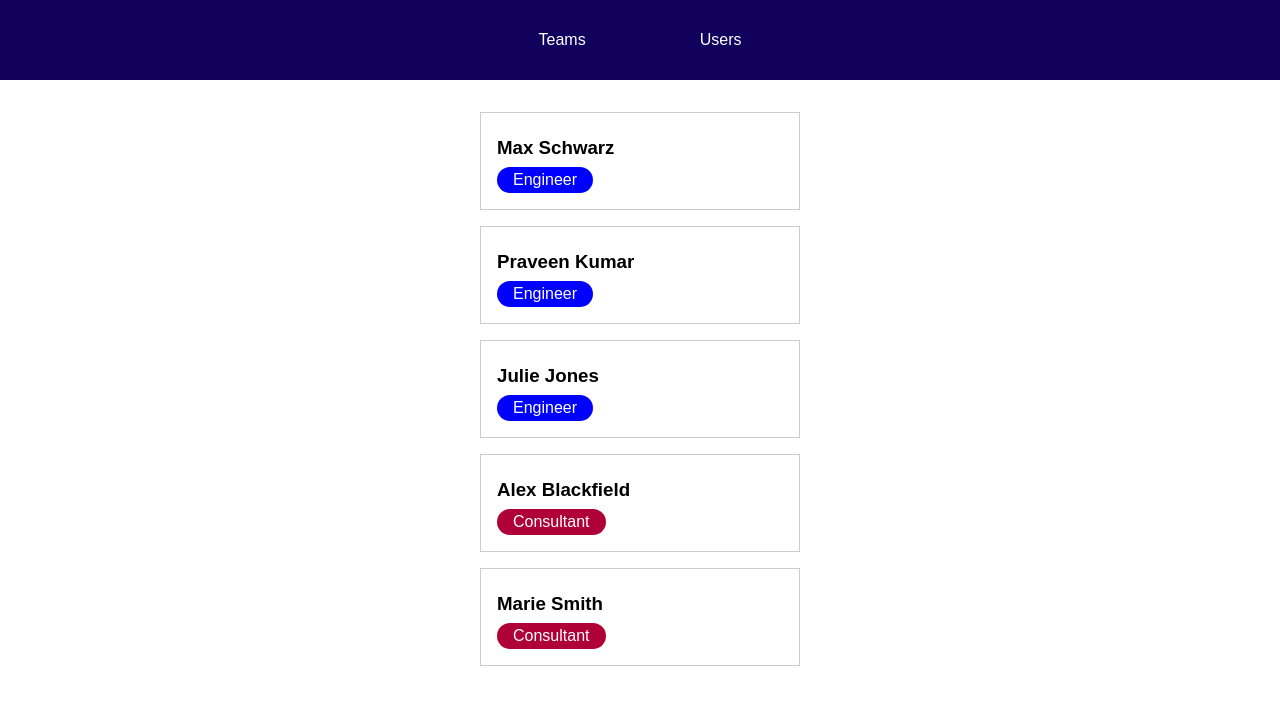
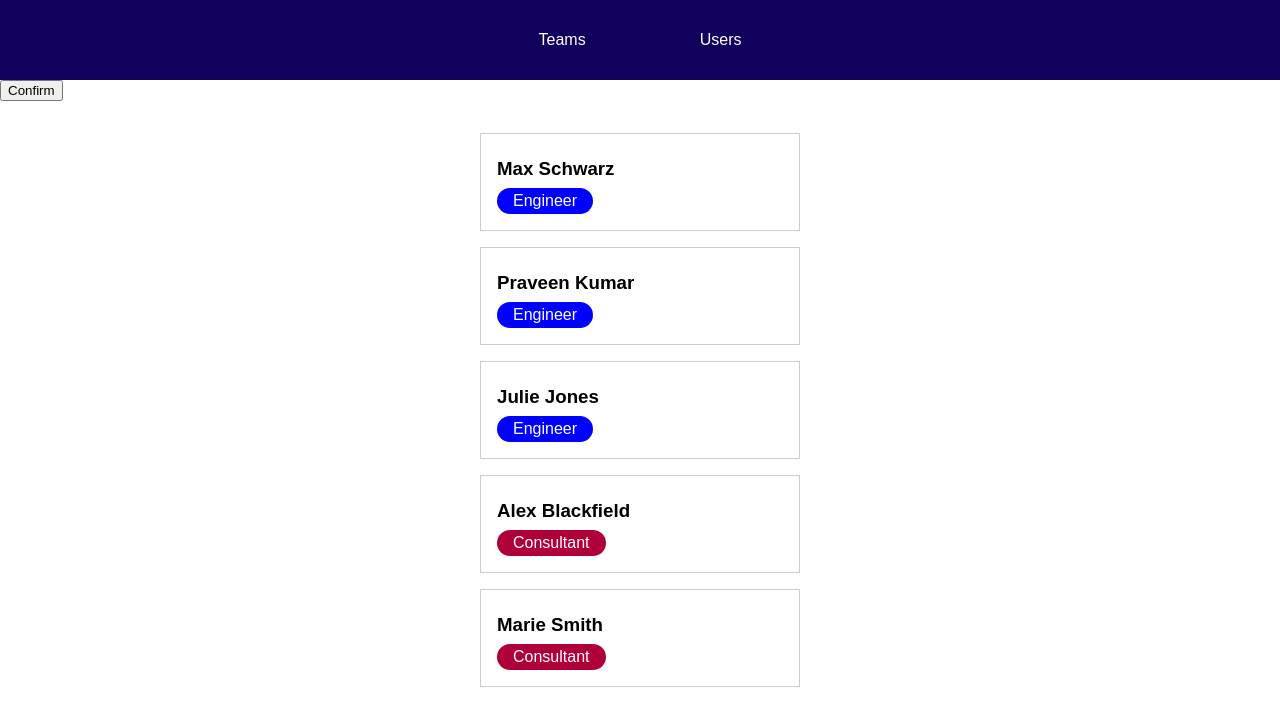
Before and after one commit to vahid-bagh3ri/VueJS_1, a Vue app: page /users in a window 1280 px wide. Shown: the top 726 px of the page. Built offline with nearby package versions, Linux system fonts and the light colour scheme.

Commit message:
7. Programmatic Navigation

```diff
--- a/src/components/users/UsersList.vue
+++ b/src/components/users/UsersList.vue
@@ -1,4 +1,5 @@
 <template>
+  <button @click="confirmInput">Confirm</button>
   <ul>
     <user-item
       v-for="user in users"
@@ -16,7 +17,13 @@ export default {
   components: {
     UserItem
   },
-  inject: ['users']
+  inject: ['users'],
+  methods: {
+    confirmInput() {
+      // do something
+      this.$router.push('/teams');
+    }
+  }
 };
 </script>
 
```
